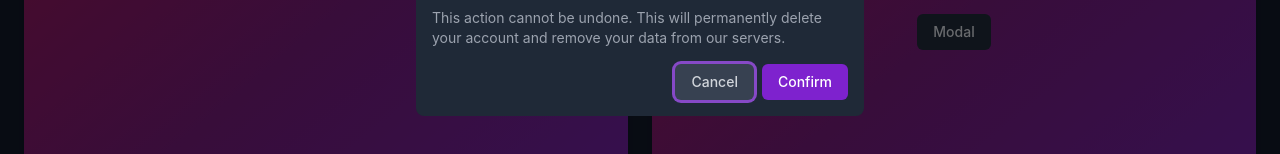
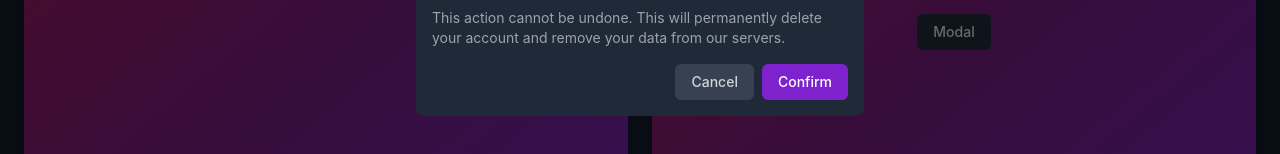
Before and after one commit to ecklf/tailwindcss-radix, a Next.js app in the folder demo/: page / in a window 1280 px wide. Both pictures are taken after a click on the button "Modal". Shown: the part 360-514 px from the top of the page. Built offline with nearby package versions, Linux system fonts and the light colour scheme; a web font is replaced by a local one; what tailwindcss-radix would draw is missing.

Commit message:
style(demo): fix focus rings

```diff
--- a/demo/components/AlertDialog.tsx
+++ b/demo/components/AlertDialog.tsx
@@ -15,7 +15,7 @@ const AlertDialog = (props: Props) => {
           className={cx(
             "radix-state-open:bg-gray-900 group",
             "inline-flex justify-center w-full px-4 py-2 text-sm font-medium text-gray-300 bg-gray-800 rounded-md select-none",
-            "focus:outline-none focus-within:ring focus-within:ring-purple-500 focus-within:ring-opacity-75"
+            "focus:outline-none focus-visible:ring focus-visible:ring-purple-500 focus-visible:ring-opacity-75"
           )}
         >
           Modal
@@ -46,7 +46,8 @@ const AlertDialog = (props: Props) => {
                 className={cx(
                   "fixed z-50",
                   "w-full max-w-md dark:bg-gray-800 rounded-lg p-4",
-                  "top-[50%] left-[50%] -translate-x-[50%] -translate-y-[50%]"
+                  "top-[50%] left-[50%] -translate-x-[50%] -translate-y-[50%]",
+                  "focus:outline-none focus-visible:ring focus-visible:ring-purple-500 focus-visible:ring-opacity-75"
                 )}
               >
                 <AlertDialogPrimitive.Title className="text-sm font-semibold dark:text-white">
@@ -60,7 +61,7 @@ const AlertDialog = (props: Props) => {
                   <AlertDialogPrimitive.Cancel
                     className={cx(
                       "inline-flex justify-center px-4 py-2 text-sm font-medium dark:text-gray-300 dark:bg-gray-700 hover:dark:bg-gray-600 rounded-md select-none",
-                      "focus:outline-none focus-within:ring focus-within:ring-purple-500 focus-within:ring-opacity-75"
+                      "focus:outline-none focus-visible:ring focus-visible:ring-purple-500 focus-visible:ring-opacity-75"
                     )}
                   >
                     Cancel
@@ -68,7 +69,7 @@ const AlertDialog = (props: Props) => {
                   <AlertDialogPrimitive.Action
                     className={cx(
                       "inline-flex justify-center px-4 py-2 text-sm font-medium dark:text-white bg-purple-700 hover:bg-purple-600 rounded-md select-none",
-                      "focus:outline-none focus-within:ring focus-within:ring-purple-500 focus-within:ring-opacity-75"
+                      "focus:outline-none focus-visible:ring focus-visible:ring-purple-500 focus-visible:ring-opacity-75"
                     )}
                   >
                     Confirm
```
